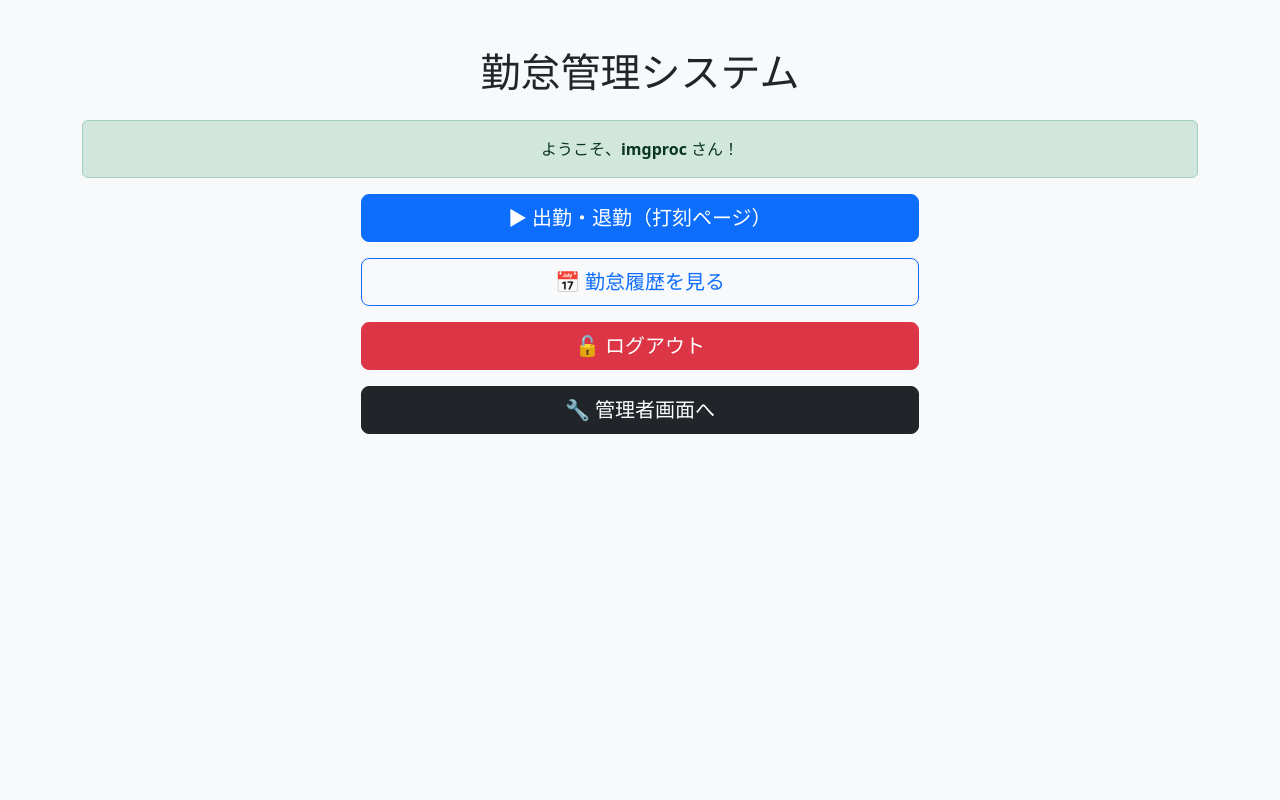
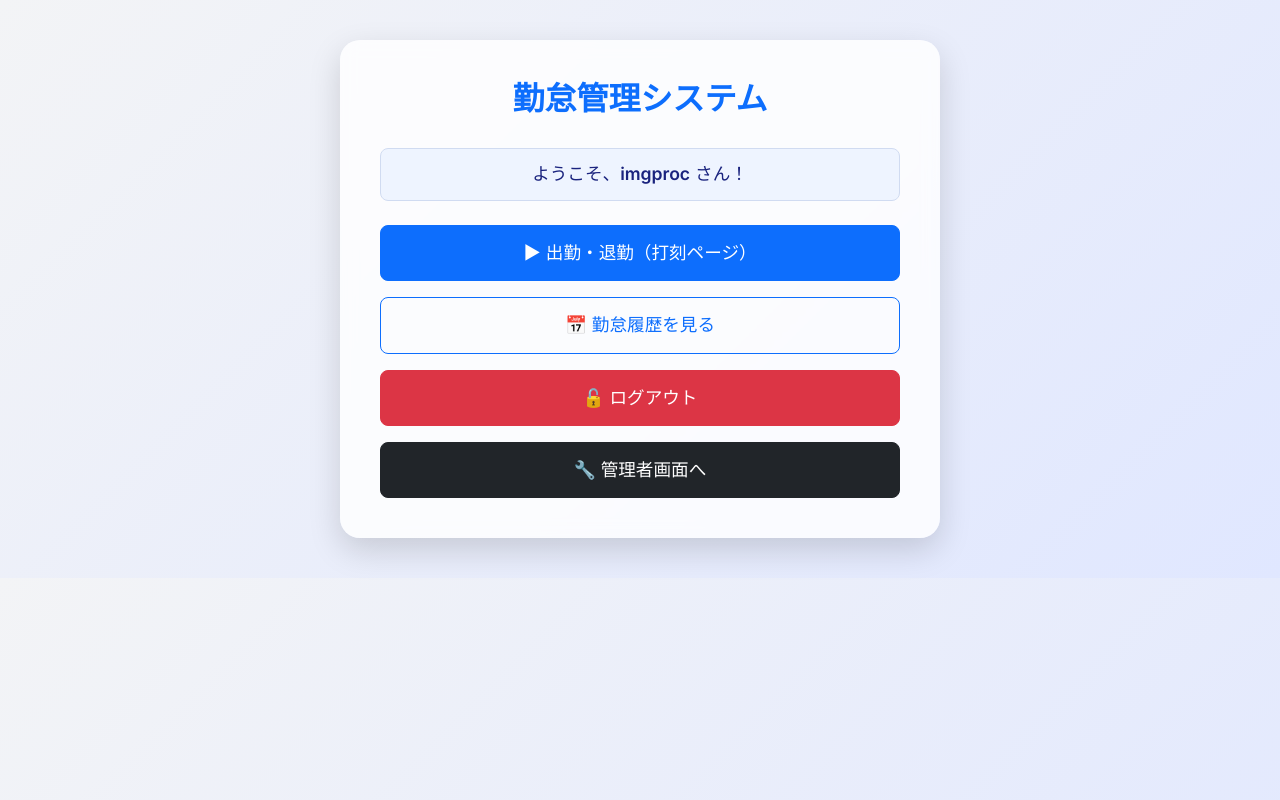
Before and after one commit to tmyhh1043/hackathon, a Django app: page / in a window 1280 px wide. Run offline with Django 5.2, Linux system fonts and the light colour scheme; a user stored in the database is signed in.

Commit message:
top画面を変更

```diff
--- a/attendance/templates/attendance/top.html
+++ b/attendance/templates/attendance/top.html
@@ -3,20 +3,88 @@
 <head>
   <meta charset="UTF-8">
   <title>勤怠管理システム</title>
-  <!-- ✅ Bootstrap 読み込み -->
+
+  <!-- Bootstrap 5 -->
   <link href="https://cdn.jsdelivr.net/npm/bootstrap@5.3.2/dist/css/bootstrap.min.css" rel="stylesheet">
+
+  <!-- Google Fonts: Inter -->
+  <link href="https://fonts.googleapis.com/css2?family=Inter:wght@400;600&display=swap" rel="stylesheet">
+
+  <style>
+    body {
+      font-family: 'Inter', sans-serif;
+      background: linear-gradient(135deg, #f3f4f6, #e0e7ff);
+      margin: 0;
+      padding: 40px 0;
+      overflow-x: hidden;
+    }
+
+    .main-card {
+      background: #ffffffcc;
+      backdrop-filter: blur(8px);
+      border-radius: 20px;
+      box-shadow: 0 12px 32px rgba(0, 0, 0, 0.15);
+      max-width: 600px;
+      margin: auto;
+      padding: 40px;
+      animation: slideUp 1.2s ease;
+    }
+
+    .main-title {
+      font-size: 2rem;
+      font-weight: 600;
+      color: #0d6efd;
+      text-align: center;
+      margin-bottom: 30px;
+    }
+
+    .welcome-message {
+      background-color: #eef4ff;
+      border: 1px solid #d0dbf1;
+      padding: 12px 20px;
+      border-radius: 8px;
+      font-size: 1.1rem;
+      color: #1a237e;
+      font-weight: 500;
+      margin-bottom: 24px;
+    }
+
+    .btn-lg {
+      font-size: 1.1rem;
+      padding: 14px;
+      transition: all 0.2s ease-in-out;
+    }
+
+    .btn-lg:hover {
+      transform: translateY(-4px);
+      box-shadow: 0 8px 20px rgba(0, 0, 0, 0.1);
+    }
+
+    @keyframes slideUp {
+      from { opacity: 0; transform: translateY(50px); }
+      to { opacity: 1; transform: translateY(0); }
+    }
+
+    @media (max-width: 576px) {
+      .main-card {
+        margin: 20px;
+        padding: 30px;
+      }
+    }
+  </style>
 </head>
-<body class="bg-light">
+<body>
 
-  <div class="container py-5">
-    <h1 class="mb-4 text-center">勤怠管理システム</h1>
+  <div class="main-card">
+
+    <h1 class="main-title">勤怠管理システム</h1>
 
     {% if user.is_authenticated %}
-      <div class="alert alert-success text-center">
+      <div class="welcome-message text-center">
         ようこそ、<strong>{{ user.username }}</strong> さん！
       </div>
 
-      <div class="d-grid gap-3 col-6 mx-auto">
+      <div class="d-grid gap-3">
         <a href="{% url 'home' %}" class="btn btn-primary btn-lg">▶ 出勤・退勤（打刻ページ）</a>
         <a href="{% url 'history' %}" class="btn btn-outline-primary btn-lg">📅 勤怠履歴を見る</a>
         <a href="{% url 'logout' %}" class="btn btn-danger btn-lg">🔓 ログアウト</a>
@@ -27,14 +95,13 @@
       </div>
 
     {% else %}
-      <div class="alert alert-warning text-center">
-        ログインしていません。
-      </div>
-
-      <div class="text-center">
+      <div class="text-center mt-3">
+        <div class="welcome-message">ログインしていません。</div>
         <a href="{% url 'login' %}" class="btn btn-success btn-lg">🔐 ログインページへ</a>
       </div>
     {% endif %}
+
   </div>
+
 </body>
 </html>
```
